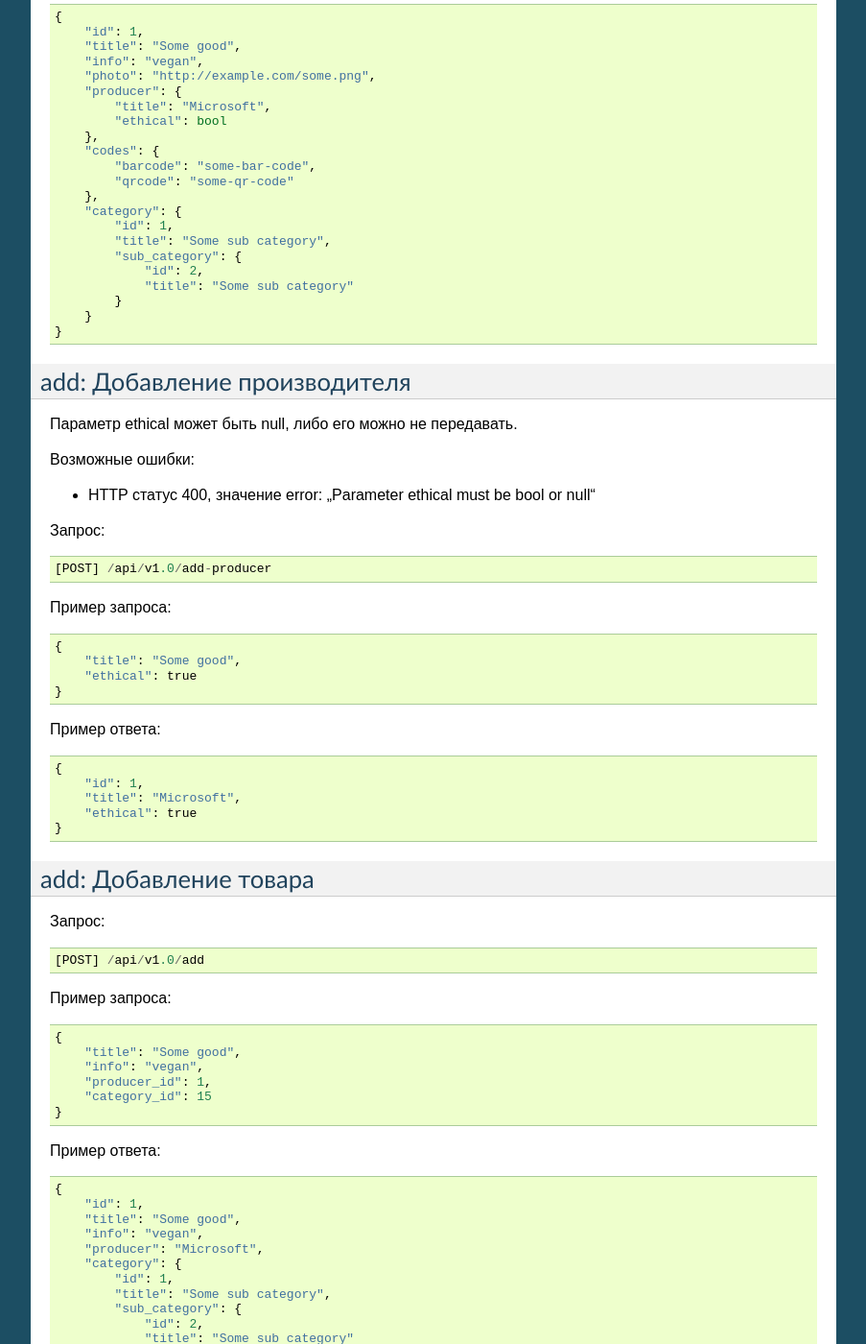
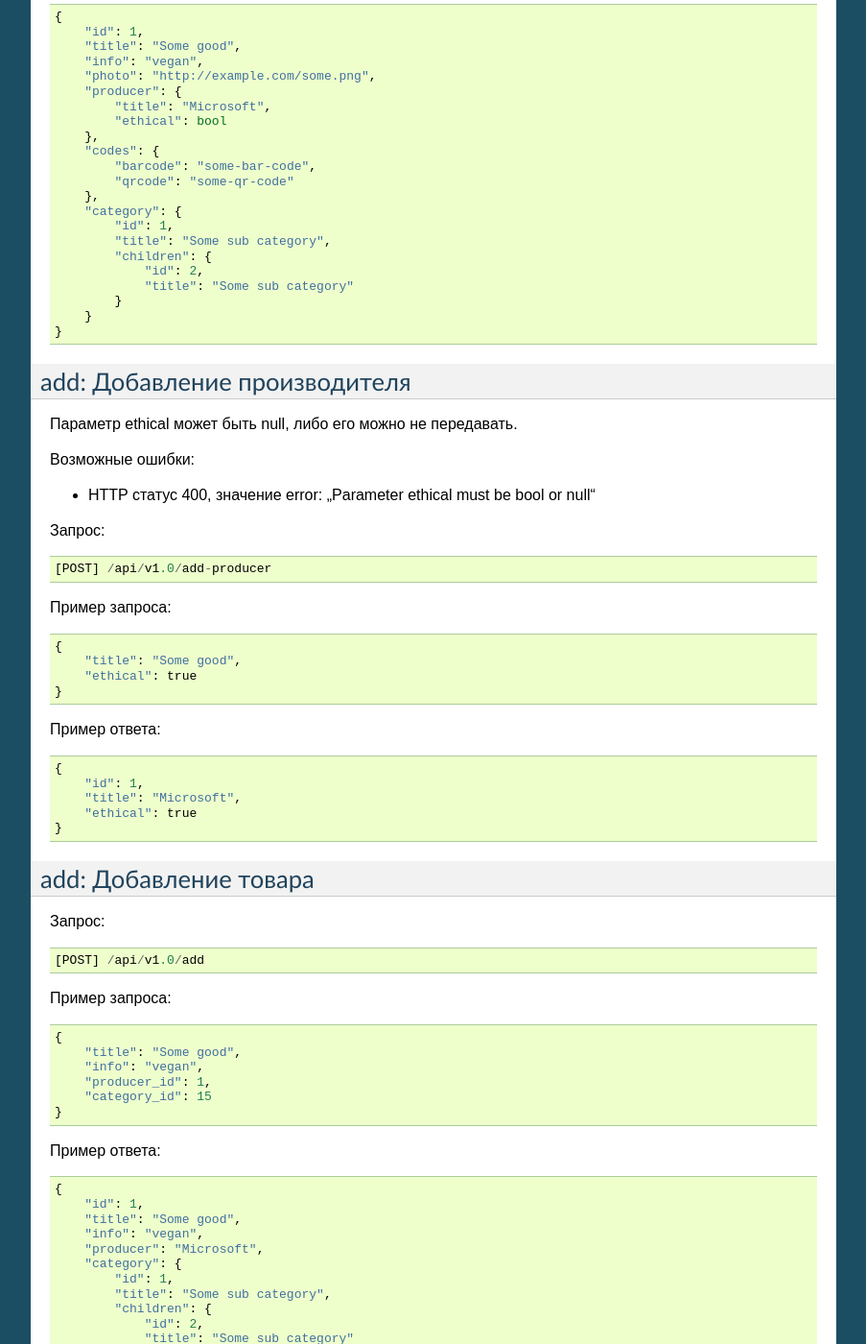
Before and after one commit to estas-vegano/evegano-server, a Sphinx documentation site: the page built from docs/source/index.rst, in a window 1280 px wide and 1400 px high, scrolled down 1185 px. Shown: the whole window at 96% size, without its empty margins (198-1101 px from the left). Built offline with Sphinx 7.4.7, drawn with Linux system fonts in a browser that asks for light colours.

Commit message:
category key: sub -> child

```diff
--- a/docs/source/index.rst
+++ b/docs/source/index.rst
@@ -79,7 +79,7 @@ check: Проверка товара
         "category": {
             "id": 1,
             "title": "Some sub category",
-            "sub_category": {
+            "children": {
                 "id": 2,
                 "title": "Some sub category"
             }
@@ -141,7 +141,7 @@ add: Добавление товара
         "category": {
             "id": 1,
             "title": "Some sub category",
-            "sub_category": {
+            "children": {
                 "id": 2,
                 "title": "Some sub category"
             }
```
Also changed, not shown: 1 other file.
